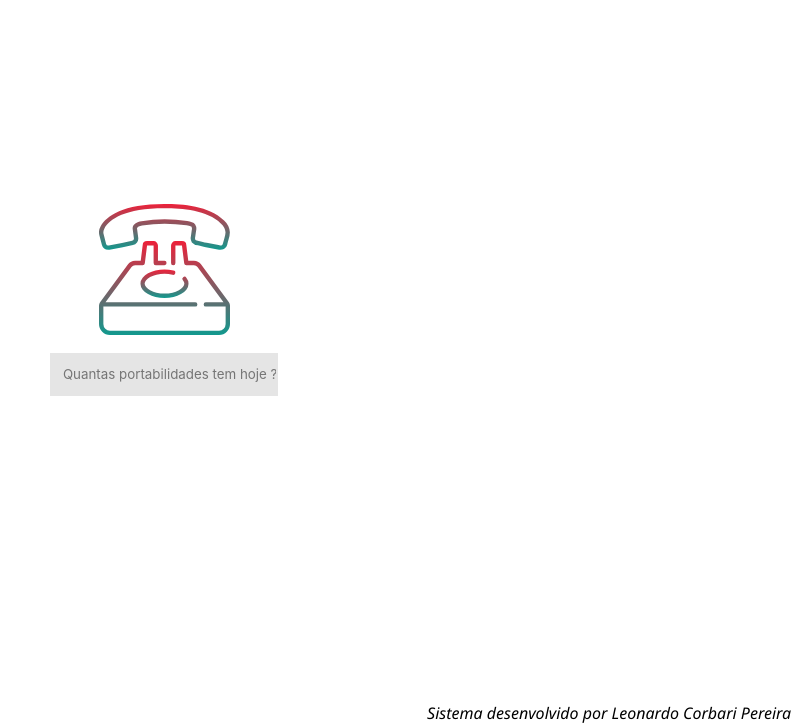
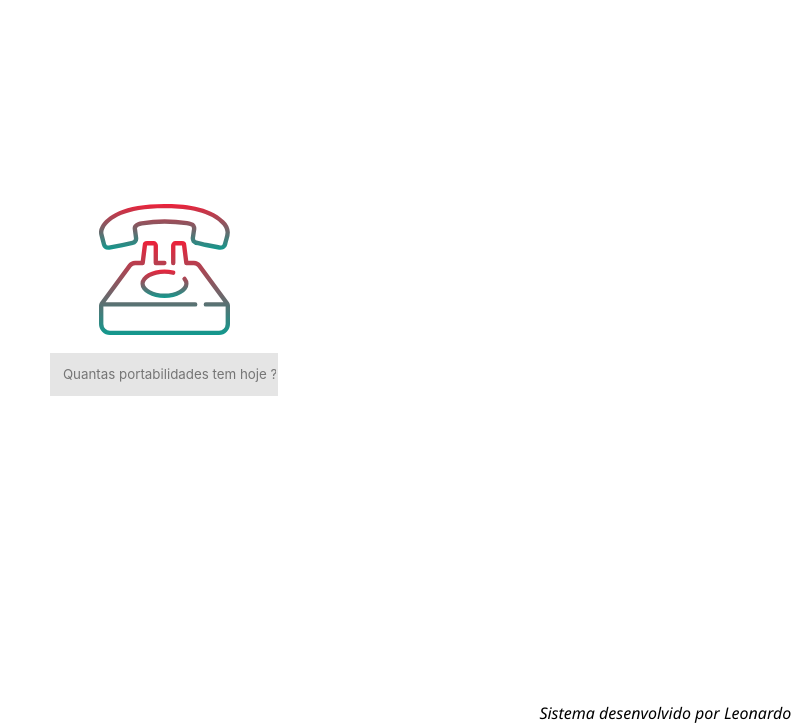
Before and after one commit to LeoCorbari/portplus, a plain HTML site: page select_nr.html in a window 1280 px wide. Shown: the part 76-800 px from the top of the page, without its empty margins (476-1280 px from the left). Drawn offline with Linux system fonts and the light colour scheme.

Commit message:
uptade name of dev

```diff
--- a/select_nr.html
+++ b/select_nr.html
@@ -27,7 +27,7 @@
                 </div>
             </div>
             <div class="rodape">
-                <span class="develop">Sistema desenvolvido por Leonardo Corbari Pereira</span>
+                <span class="develop">Sistema desenvolvido por Leonardo</span>
             </div>
         </div>
 
```
